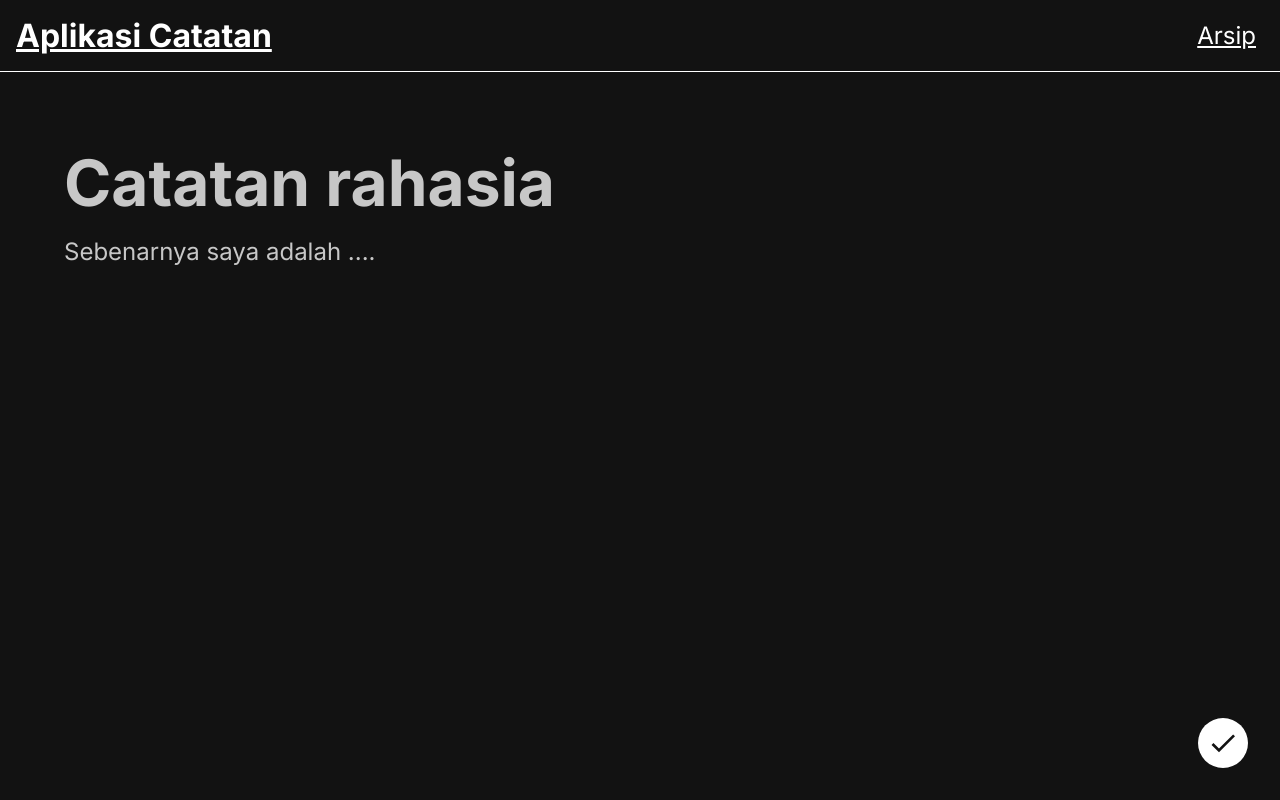
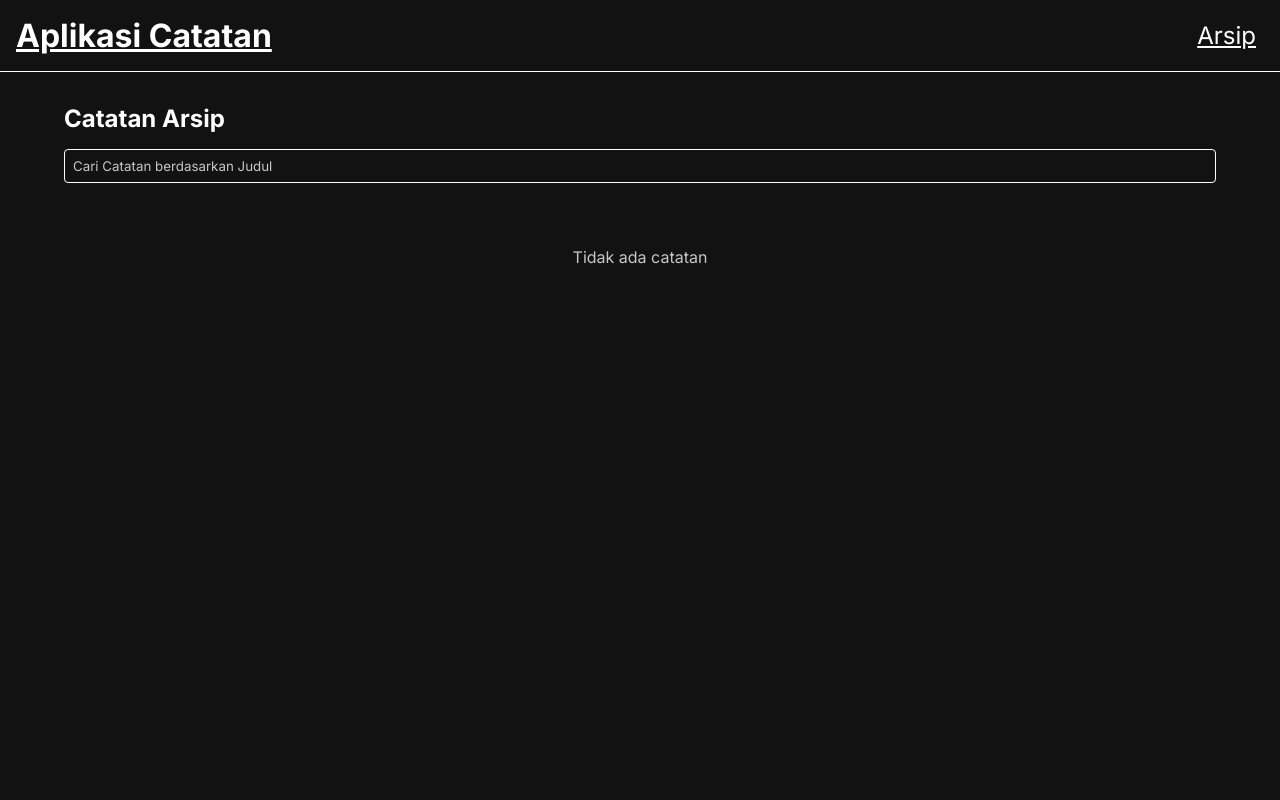
Before and after one commit to inirafli/my-personal-notes, a React (Vite) app: page /archives in a window 1280 px wide. Built offline with nearby package versions, Linux system fonts and the light colour scheme.

Commit message:
added archived page component

```diff
--- a/src/components/homepage/NoteItem.jsx
+++ b/src/components/NoteItem.jsx
@@ -1,5 +1,5 @@
 import React from 'react'
-import showFormattedDate from '../../utils/index'
+import showFormattedDate from '../utils/index'
 
 const NoteItem = ({ note }) => (
   <article key={note.id} className="note-item">
--- /dev/null
+++ b/src/components/NoteList.jsx
@@ -0,0 +1,21 @@
+import React from 'react'
+
+import NoteItem from './NoteItem'
+
+const NoteList = ({ getNotes }) => {
+  const notes = getNotes()
+
+  return (
+    <section className={notes.length > 0 ? 'notes-list' : 'notes-list-empty'}>
+      {notes.length > 0 ? (
+        notes.map((note) => (
+          <NoteItem key={note.id} note={note} />
+        ))
+      ) : (
+        <p className="notes-list__empty">Tidak ada catatan</p>
+      )}
+    </section>
+  )
+}
+
+export default NoteList
--- a/src/components/NotesApp.jsx
+++ b/src/components/NotesApp.jsx
@@ -3,9 +3,10 @@ import React from 'react'
 import HomeScreen from './homepage/HomeScreen'
 import DetailScreen from './detailpage/DetailScreen'
 import AddNoteScreen from './addnotepage/AddNoteScreen'
+import ArchivedScreen from './archivedpage/ArchivedScreen'
 
 const NotesApp = () => (
-  <AddNoteScreen />
+  <ArchivedScreen />
 )
 
 export default NotesApp
--- /dev/null
+++ b/src/components/archivedpage/ArchivedContent.jsx
@@ -0,0 +1,19 @@
+import React from 'react'
+import { getArchivedNotes } from '../../utils/local-data'
+
+import SearchBar from '../SearchBar'
+import NoteList from '../NoteList'
+
+const ArchivedContent = () => (
+  <main>
+    <section className="archives-page">
+      <h2>Catatan Arsip</h2>
+      <section className="search-bar">
+        <SearchBar />
+      </section>
+      <NoteList getNotes={getArchivedNotes} />
+    </section>
+  </main>
+)
+
+export default ArchivedContent
--- /dev/null
+++ b/src/components/archivedpage/ArchivedScreen.jsx
@@ -0,0 +1,13 @@
+import React from 'react'
+
+import AppBar from '../AppBar'
+import ArchivedContent from './ArchivedContent'
+
+const ArchivedScreen = () => (
+  <div className="app-container">
+    <AppBar />
+    <ArchivedContent />
+  </div>
+)
+
+export default ArchivedScreen
--- a/src/components/homepage/HomeContent.jsx
+++ b/src/components/homepage/HomeContent.jsx
@@ -1,7 +1,8 @@
 import React from 'react'
+import { getActiveNotes } from '../../utils/local-data'
 
-import SearchBar from './SearchBar'
-import NoteList from './NoteList'
+import SearchBar from '../SearchBar'
+import NoteList from '../NoteList'
 import AddButton from './AddButton'
 
 const HomeContent = () => (
@@ -11,7 +12,7 @@ const HomeContent = () => (
       <section className="search-bar">
         <SearchBar />
       </section>
-      <NoteList />
+      <NoteList getNotes={getActiveNotes} />
       <div className="homepage__action">
         <AddButton />
       </div>
--- a/src/components/homepage/NoteList.jsx
+++ /dev/null
@@ -1,22 +0,0 @@
-import React from 'react'
-import { getActiveNotes } from '../../utils/local-data'
-
-import NoteItem from './NoteItem'
-
-const NoteList = () => {
-  const activeNotes = getActiveNotes()
-
-  return (
-    <section className="notes-list">
-      {activeNotes.length > 0 ? (
-        activeNotes.map((note) => (
-          <NoteItem key={note.id} note={note} />
-        ))
-      ) : (
-        <p>Tidak ada catatan</p>
-      )}
-    </section>
-  )
-}
-
-export default NoteList
```
Also changed, not shown: src/components/SearchBar.jsx (renamed from src/components/homepage/SearchBar.jsx).
